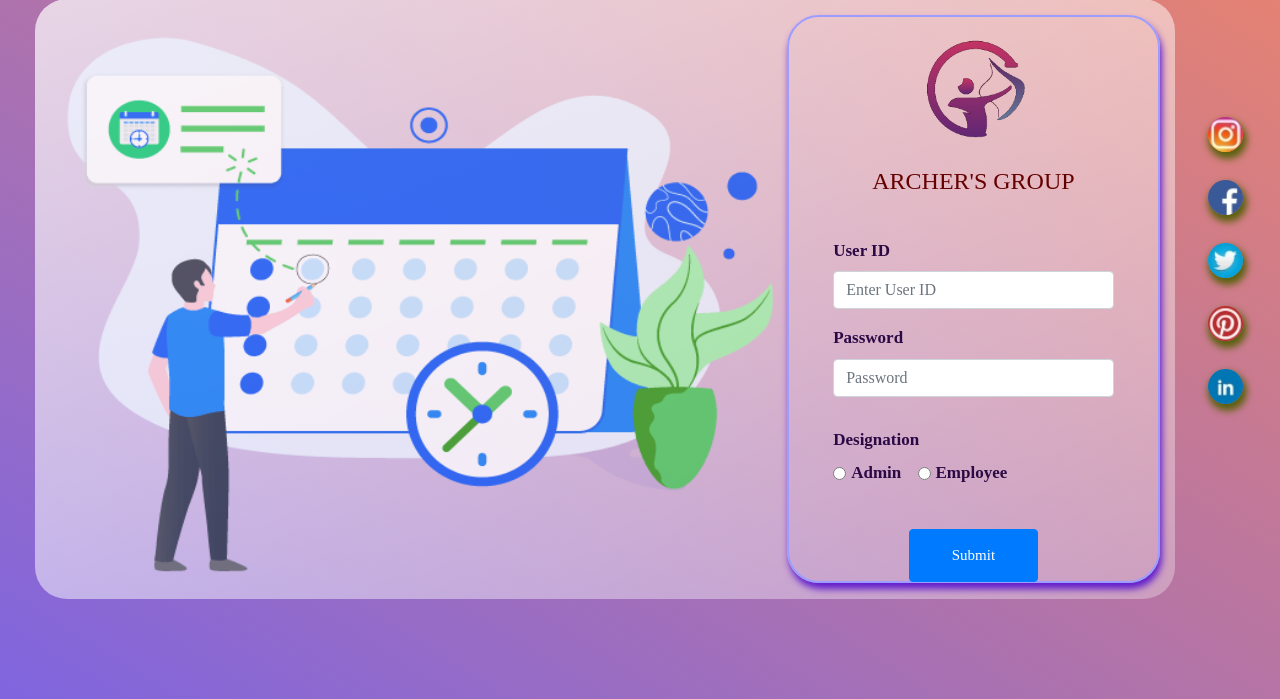
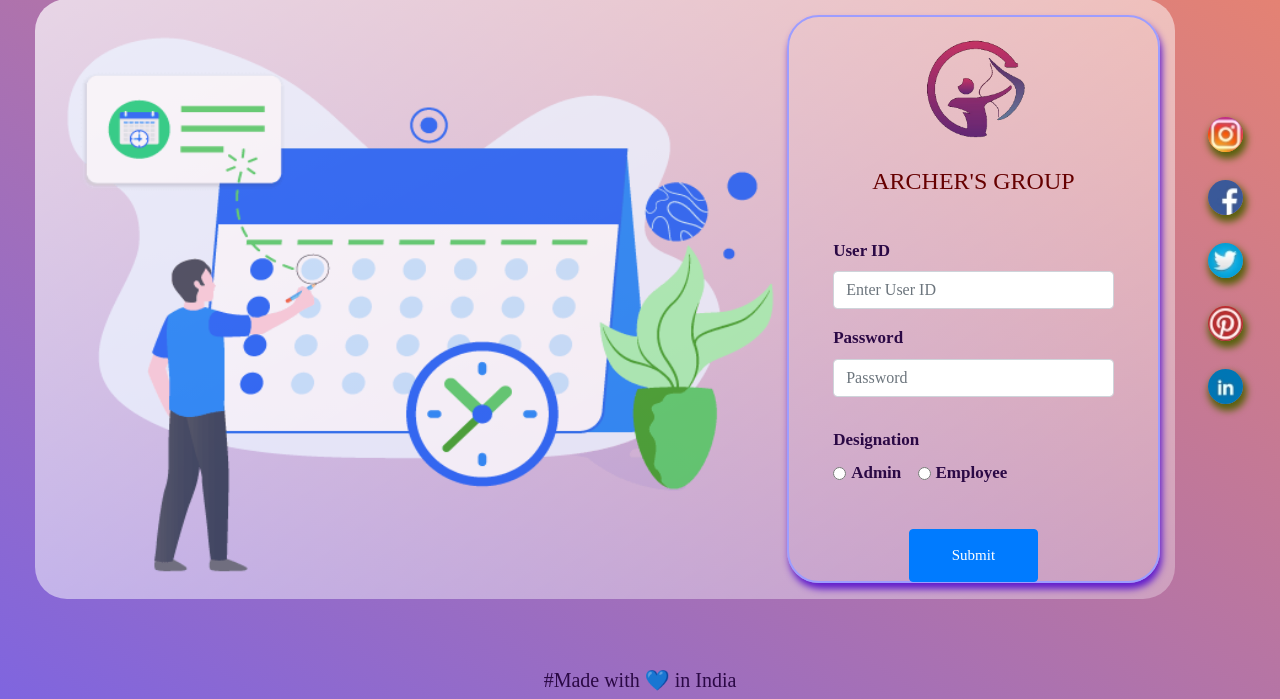
Before and after one commit to HarshitShukla01/attendance_system, a PHP site: page / in a window 1280 px wide. Shown: the part 101-800 px from the top of the page. Run offline with PHP 8.4, Linux system fonts and the light colour scheme; some web fonts are replaced.

Commit message:
update index

```diff
--- a/index.css
+++ b/index.css
@@ -152,3 +152,9 @@ left: 48%;
 .social-photos img:hover{
   margin-right: 25%;
 }
+/*#made in india*/
+main h5{
+      position: absolute;
+    z-index: 3;
+    bottom: -1px;
+}
--- a/index.php
+++ b/index.php
@@ -25,7 +25,9 @@
     <div class="spinner-wrapper">
 <div class="spinner"></div>
 </div>
+
     <main>
+      <h5>#Made with &#128153; in India</h5>
       <div class="container glass">
         <div class="dashboard">
           <!-- <div class="logo">
@@ -67,7 +69,9 @@
             </form>
           </div>
         </div>
+
       </div>
+
       <div class="social-links">
         <div class="social-photos">
          <a href="https://www.instagram.com/" target="_blank"><img src="f1.jpg"></a>
@@ -78,6 +82,7 @@
         </div>
 
       </div>
+
     </main>
 
     <script>
```
